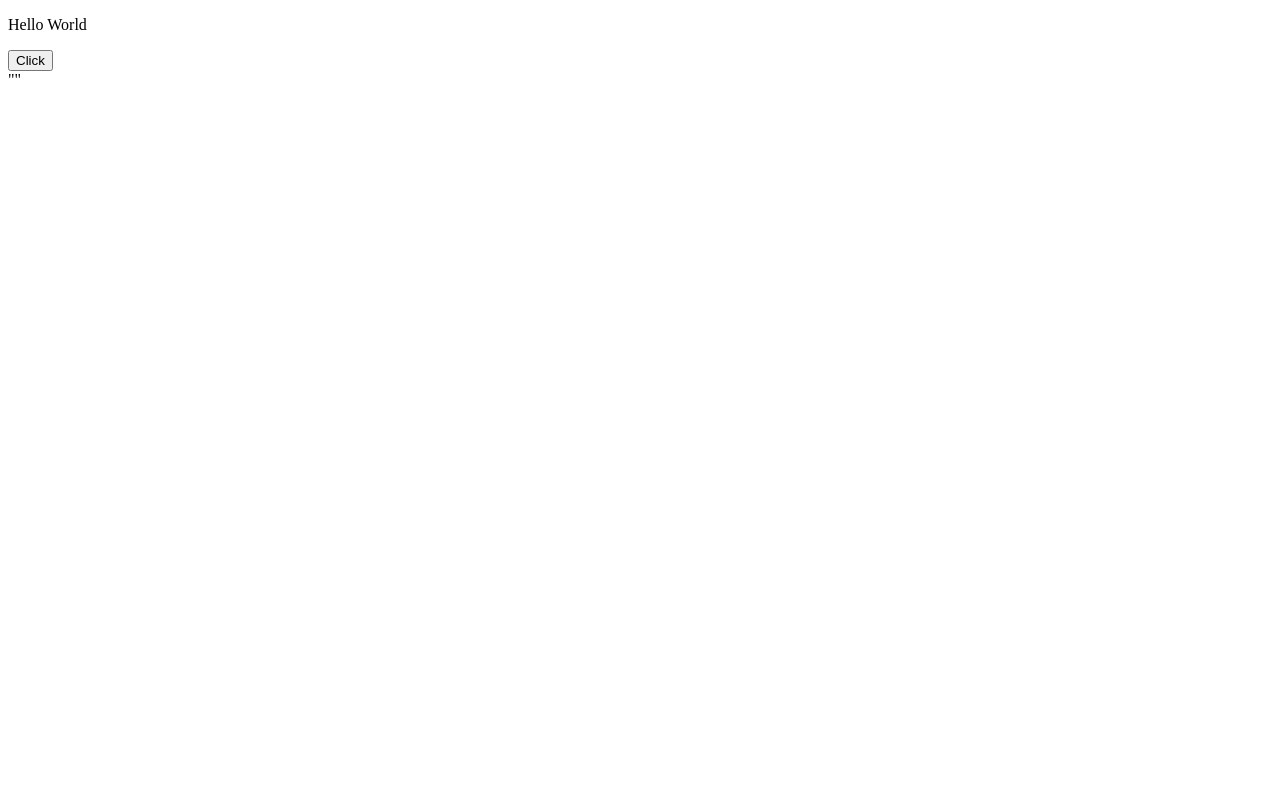
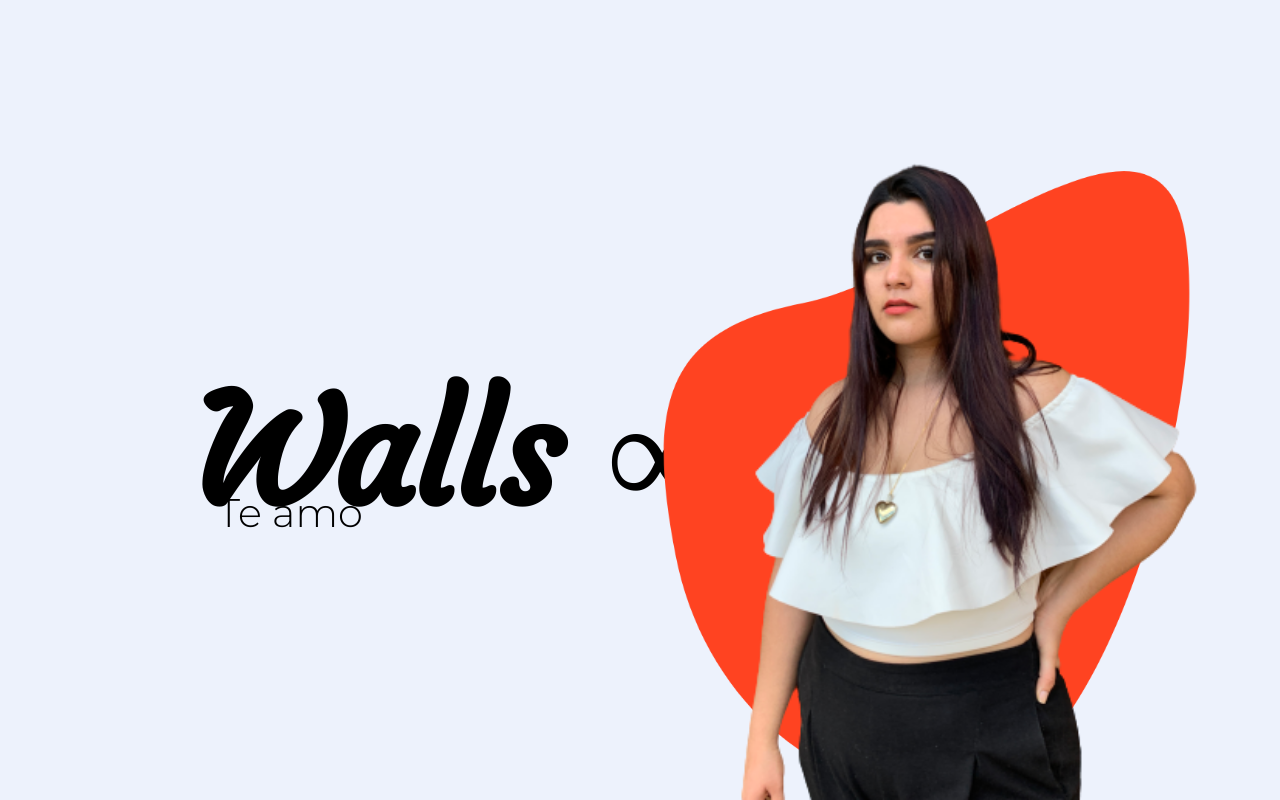
Before and after one commit to manchabla/redux-seed, a React app: page / in a window 1280 px wide. Built offline with nearby package versions, Linux system fonts and the light colour scheme.

Commit message:
adding some styles and images

```diff
--- a/public/index.html
+++ b/public/index.html
@@ -1,11 +1,18 @@
 <!DOCTYPE html>
 <html lang="en">
+
 <head>
   <meta charset="utf-8" />
   <meta name="viewport" content="width=device-width, initial-scale=1" />
-    <title>React App</title>
+  <title>You&I</title>
+  <style>
+    @import url('https://fonts.googleapis.com/css2?family=Courgette&display=swap');
+    @import url('https://fonts.googleapis.com/css2?family=Montserrat:ital,wght@0,100;0,200;0,300;1,100;1,200;1,300&display=swap');
+  </style>
 </head>
+
 <body>
   <div id="root"></div>
 </body>
+
 </html>
--- /dev/null
+++ b/src/index.css
@@ -0,0 +1,52 @@
+html {
+    margin: 0;
+    padding: 0;
+}
+
+body {
+    margin: 0;
+}
+.walls{
+    margin: 0;
+    font-size: 150px;
+    position: absolute;
+    top: 45%;
+    left: 15%;
+    font-family: 'Courgette', cursive;
+}
+
+.walls-info{
+    margin: 0;
+    font-size: 40px;
+    position: absolute;
+    top: 61%;
+    left: 17%;
+    font-family: 'Montserrat', sans-serif;
+}
+
+.hero {
+    height: 100vh;
+    width: 100%;
+    background: #edf2fc;
+    font-family: sans-serif;
+    position: relative;
+}
+
+.img-box{
+    width: 40%;
+    height: 80%;
+    position: absolute;
+    bottom: 0;
+    right: 100px;
+}
+
+.img-box img{
+    height: 100%;
+    position: absolute;
+    left: 50%;
+    bottom: 0;
+    transform: translateX(-50%);
+}
+.main-img{
+    height: 140% !important;
+}
--- a/src/index.js
+++ b/src/index.js
@@ -2,7 +2,10 @@ import ReactDOM from 'react-dom';
 import { store } from './redux/Storage'
 import { fetchDataParsed } from './redux/Reducers/Reducers'
 import React, { useState } from 'react';
+import image from './assets/img.png'
+import pattern from './assets/pattern.png'
 
+import './index.css'
 
 function Component(props) {
   const [count, setCount] = useState("");
@@ -17,10 +20,22 @@ function Component(props) {
   }
 
   return (<>
-    <SayHello />
-    <button onClick={loadData}>Click</button>
+    {/* <SayHello />
+    <button onClick={loadData}>Click</button>*
     <div>
       <text>{JSON.stringify(count)}</text>
+    </div>
+    */}
+
+    <div className="hero">
+      <div className="info">
+        <h1 className="walls">Walls ∞</h1>
+        <spam className="walls-info">Te amo</spam>
+      </div>
+      <div className="img-box">
+        <img src={pattern} className="back-img" />
+        <img src={image}  className="main-img"/>
+      </div>
     </div>
   </>)
 }
```
Also changed, not shown: src/assets/img.png (added), src/assets/pattern.png (added). Lines whose indentation alone changed are shown as unchanged.
